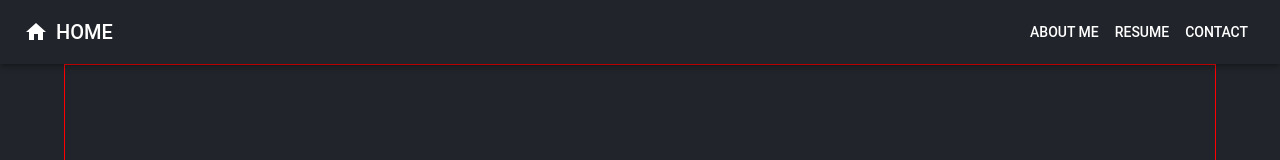
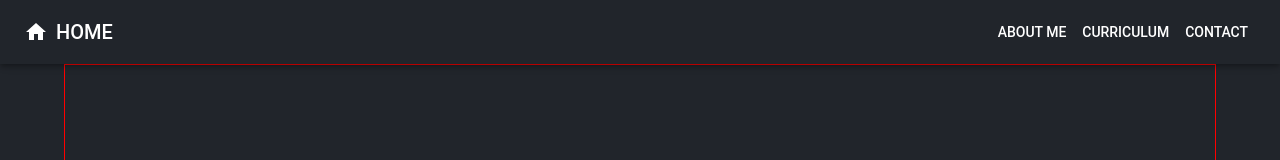
Before and after one commit to GabrielZilmar/GabrielZilmar.github.io, a Next.js app: page /home in a window 1280 px wide. Shown: the top 160 px of the page. Built offline with nearby package versions, Linux system fonts and the light colour scheme; a web font is replaced by a local one.

Commit message:
feat: change app bar options

```diff
--- a/src/components/layout/AppBar/AppBar.tsx
+++ b/src/components/layout/AppBar/AppBar.tsx
@@ -1,6 +1,5 @@
 import { useState } from "react";
 import AppBar from "@mui/material/AppBar";
-import Toolbar from "@mui/material/Toolbar";
 import Typography from "@mui/material/Typography";
 import Container from "@mui/material/Container";
 import Button from "@mui/material/Button";
@@ -15,7 +14,7 @@ import {
 } from "~/components/layout/AppBar/styles";
 import { IconButton, MenuItem } from "@mui/material";
 
-const pages = ["About Me", "Resume", "Contact"];
+const pages = ["About Me", "Curriculum", "Contact"];
 
 const AppBarComponent = () => {
   const [anchorElNav, setAnchorElNav] = useState<null | HTMLElement>(null);
```
